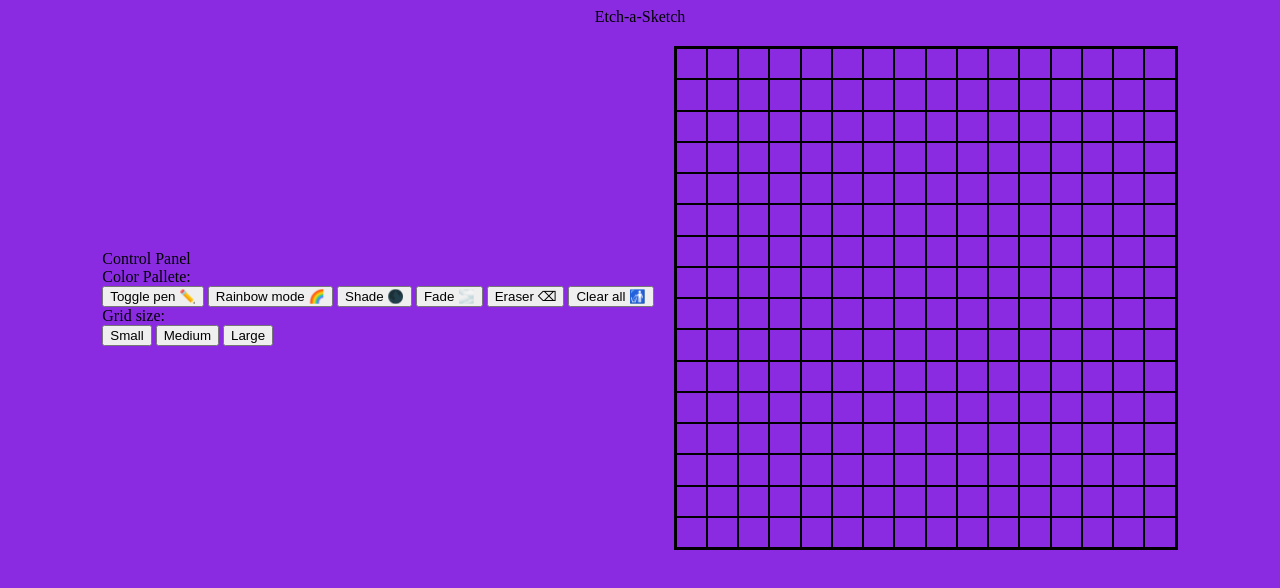
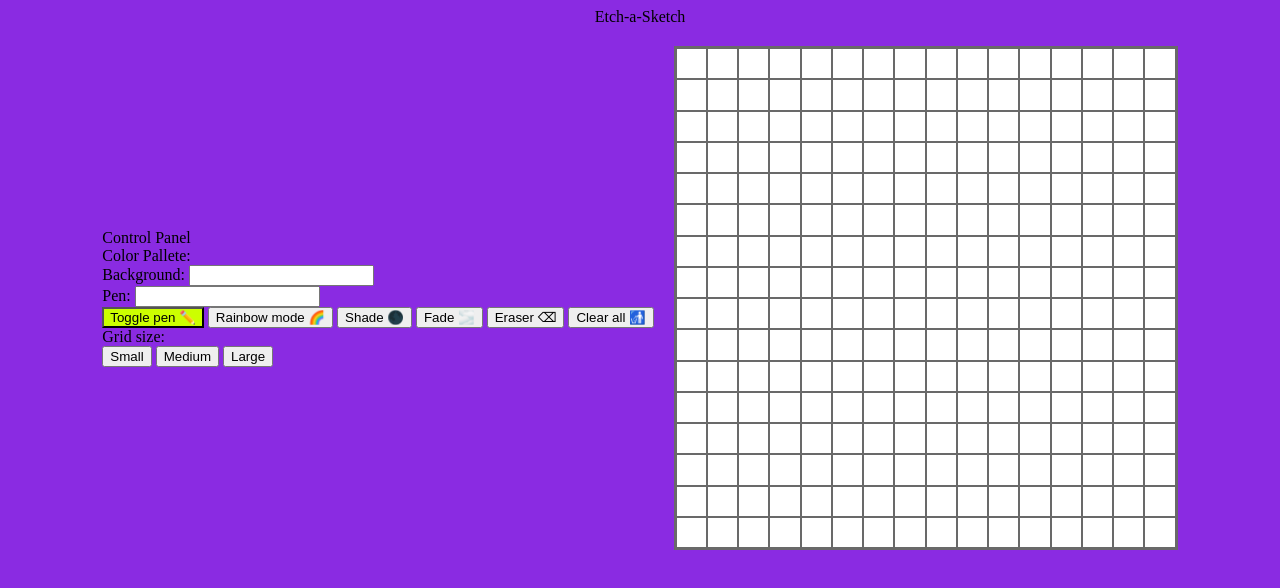
Before and after one commit to Vishanth21/Etch-a-Sketch, a plain HTML site: page index.html in a window 1280 px wide. Both pictures are taken after a click on the button "Toggle pen ✏️". Drawn offline with Linux system fonts and the light colour scheme.

Commit message:
Add color picker and Toggle pen function
- need to work on background color change

```diff
--- a/index.html
+++ b/index.html
@@ -6,6 +6,7 @@
     <title>Etch-a-Sketch</title>
     <link rel="stylesheet" href="style.css">
     <script src="script.js" defer></script>
+    <script src="jscolor.js"></script>
 
 </head>
 <body>
@@ -15,8 +16,15 @@
             <div class="control-title">Control Panel</div>
             <div class="color-pallete">Color Pallete:
                 <div class="current-colors">
-                <div class="background"></div>
-                <div class="pen"></div>
+                <div class="background">
+                    Background:
+                    <input data-jscolor="{value:'#FFFFFF'}">
+                </div>
+                <div class="pen">
+                    Pen:
+                    <input class="pen" data-jscolor="{value:'#ffa200ff'}">
+                </div>
+
             </div>
             </div>
             <div class="controls">
--- a/script.js
+++ b/script.js
@@ -1,6 +1,31 @@
+ACTIVECOLOR = '#CCFF00';
+
+let penColor = '#ffa200ff',backgroundColor = '#FFFFFF', penActive = false;
+
 const board = document.querySelector('.board');
 for(let i = 0;i < 256; i++) {
     const grid = document.createElement('div');
     grid.className = 'grid';
+    grid.id = 'g' + i;
+    grid.style.backgroundColor = backgroundColor;
     board.appendChild(grid);
 }
+
+const pen = document.querySelector('.pen input');
+const background = document.querySelector('.background input');
+
+pen.addEventListener("input", () => penColor = pen.value);
+background.addEventListener("input", () => backgroundColor = background.value);
+
+const togglePen = document.querySelector('.switch');
+togglePen.addEventListener('click',function () {
+    penActive = !penActive;
+    penActive ? togglePen.style.backgroundColor = ACTIVECOLOR : togglePen.style.backgroundColor = null;
+})
+
+board.addEventListener("mouseover", function (event) {
+    if(penActive) {
+    event.target.style.backgroundColor = penColor;
+    }
+
+})
--- a/style.css
+++ b/style.css
@@ -20,7 +20,7 @@ body {
     width: 500px;
     display: flex;
     flex-wrap: wrap;
-    border: 2px solid black;
+    border: 2px solid dimgrey;
 
 
 }
@@ -29,6 +29,6 @@ body {
     height: 6.25%;
     width: 6.25%;
     box-sizing: border-box;
-    border: 1px solid black;
+    border: 1px solid dimgrey;
 
 }
```
